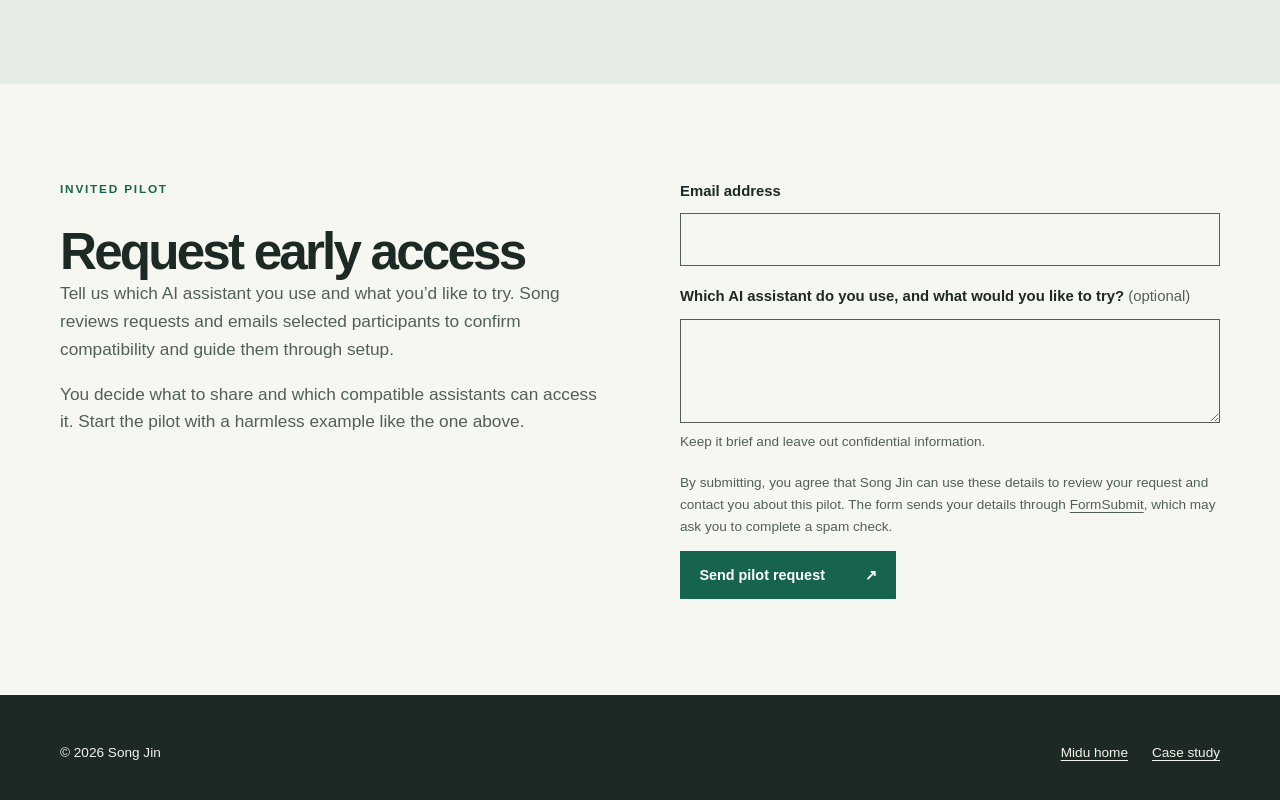
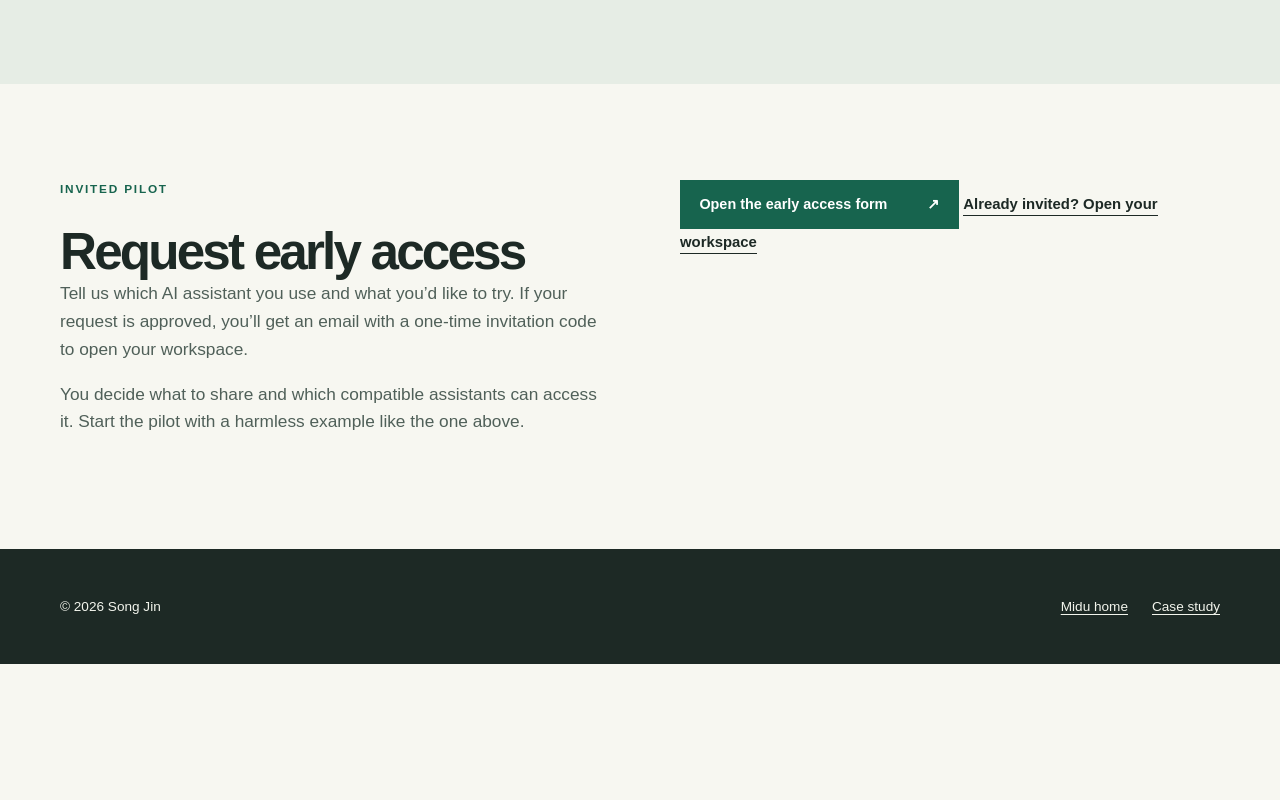
Before and after one commit to SongGithub/midu-site, a plain HTML site: page products/memory-bridge/index.html in a window 1280 px wide. Shown: the part 1566-2366 px from the top of the page. After the commit the page ends 2230 px from the top, so only its background shows below. Drawn offline with Linux system fonts and the light colour scheme.

Commit message:
Connect the Midu product page to hosted early access (#11)

```diff
--- a/products/memory-bridge/index.html
+++ b/products/memory-bridge/index.html
@@ -92,24 +92,13 @@
           <div>
             <p class="eyebrow">Invited pilot</p>
             <h2 id="pilot-title">Request early access</h2>
-            <p class="body-copy">Tell us which AI assistant you use and what you’d like to try. Song reviews requests and emails selected participants to confirm compatibility and guide them through setup.</p>
+            <p class="body-copy">Tell us which AI assistant you use and what you’d like to try. If your request is approved, you’ll get an email with a one-time invitation code to open your workspace.</p>
             <p class="body-copy">You decide what to share and which compatible assistants can access it. Start the pilot with a harmless example like the one above.</p>
           </div>
-          <form class="contact-form" action="https://formsubmit.co/songjin@hotmail.com" method="POST" aria-describedby="pilot-privacy">
-            <input type="hidden" name="_subject" value="Memory Bridge pilot request">
-            <input type="hidden" name="_template" value="table">
-            <div class="contact-field">
-              <label for="pilot-email">Email address</label>
-              <input id="pilot-email" type="email" name="email" autocomplete="email" maxlength="254" required>
-            </div>
-            <div class="contact-field">
-              <label for="pilot-use">Which AI assistant do you use, and what would you like to try? <span>(optional)</span></label>
-              <textarea id="pilot-use" name="use_case" rows="3" maxlength="500" aria-describedby="pilot-use-hint"></textarea>
-              <p id="pilot-use-hint" class="form-hint">Keep it brief and leave out confidential information.</p>
-            </div>
-            <p id="pilot-privacy" class="form-hint">By submitting, you agree that Song Jin can use these details to review your request and contact you about this pilot. The form sends your details through <a href="https://formsubmit.co/privacy.pdf">FormSubmit</a>, which may ask you to complete a spam check.</p>
-            <button class="button button-primary" type="submit">Send pilot request <span aria-hidden="true">↗</span></button>
-          </form>
+          <div class="contact-form">
+            <a class="button button-primary" href="https://memory-bridge.midu.com.au/early-access">Open the early access form <span aria-hidden="true">↗</span></a>
+            <a class="text-link" href="https://memory-bridge.midu.com.au/">Already invited? Open your workspace</a>
+          </div>
         </div>
       </section>
     </main>
```
